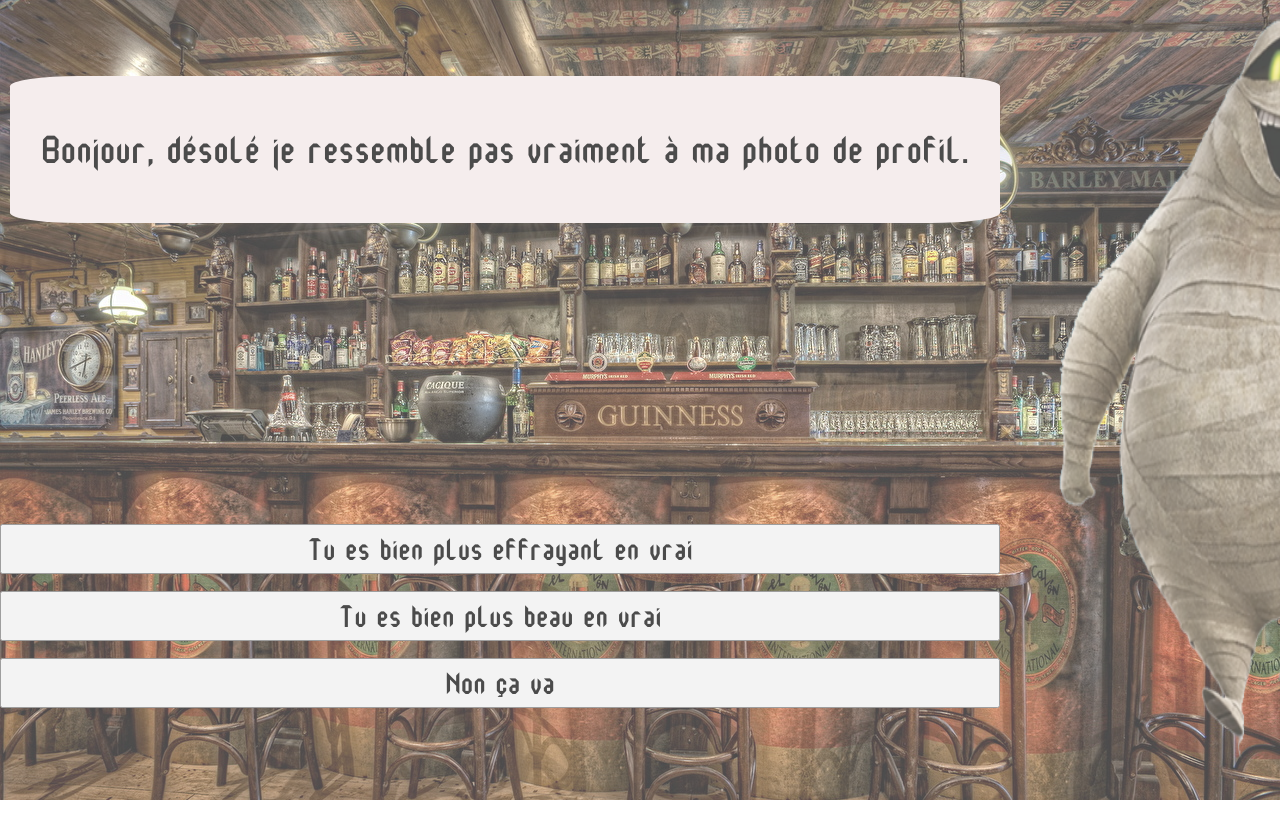
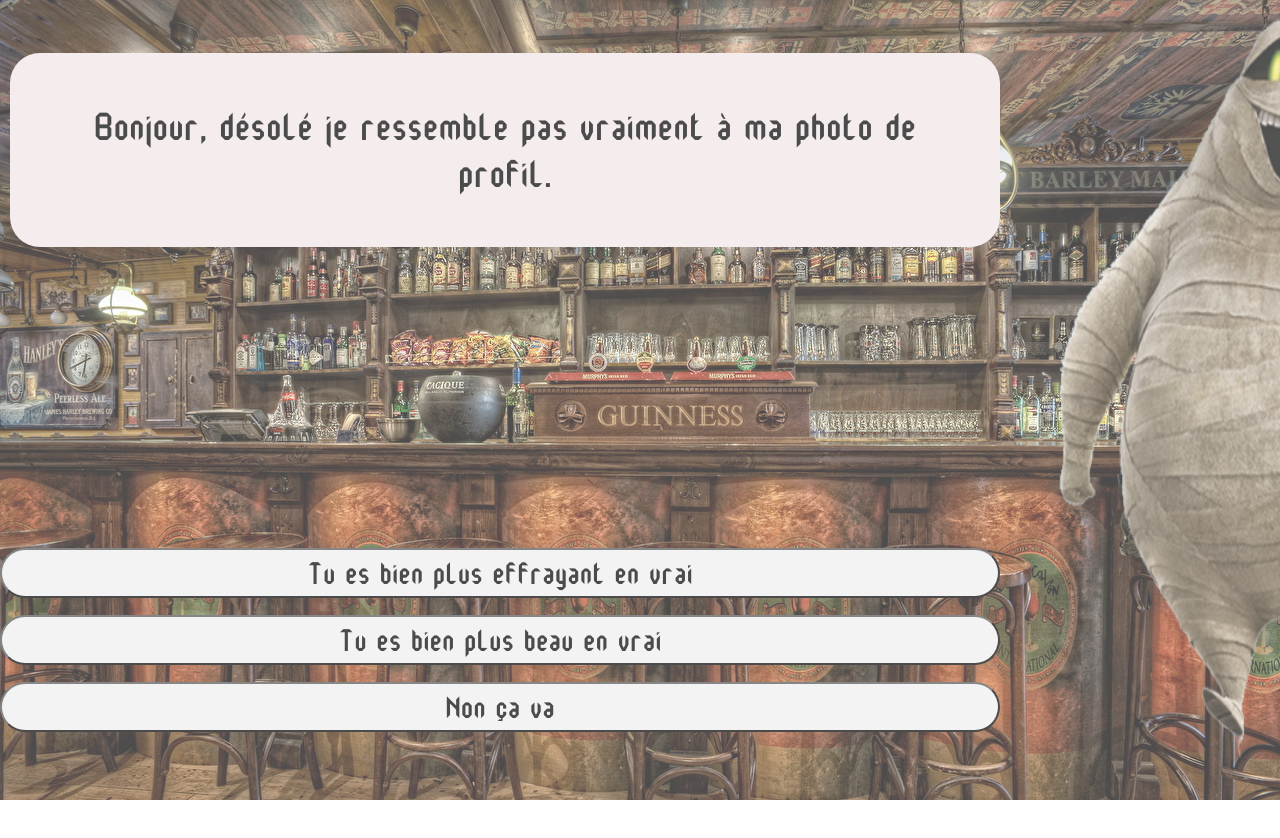
Before and after one commit to isa-ka/Hackathon-Dating-Monster, an Angular app in the folder DatingMonster/: page /game in a window 1280 px wide. Shown: the top 838 px of the page. Built offline with nearby package versions, Linux system fonts and the light colour scheme.

Commit message:
bouton radius

```diff
--- a/DatingMonster/src/app/question/question.component.css
+++ b/DatingMonster/src/app/question/question.component.css
@@ -5,9 +5,8 @@
     margin-bottom: 300px;
     margin-left: 10px;
     background-color: rgb(245, 229, 229);
-    border-radius: 7%;
-    padding-top: 50px;
-    padding-bottom: 50px;
+    border-radius: 30px;
+    padding: 50px;
     font-family: "Monster";
     text-align: center;
 
--- a/DatingMonster/src/app/responses/responses.component.css
+++ b/DatingMonster/src/app/responses/responses.component.css
@@ -4,6 +4,7 @@ button {
     margin-bottom: 16px;
     font-size: 32px;
     font-family: "Monster";
+    border-radius: 30px;
 }
 @font-face
 {
```
